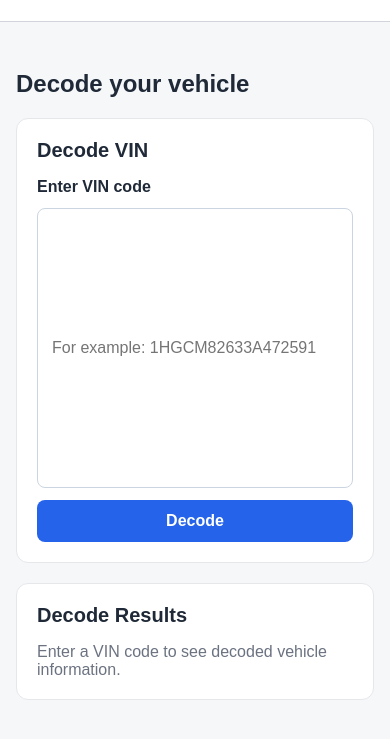
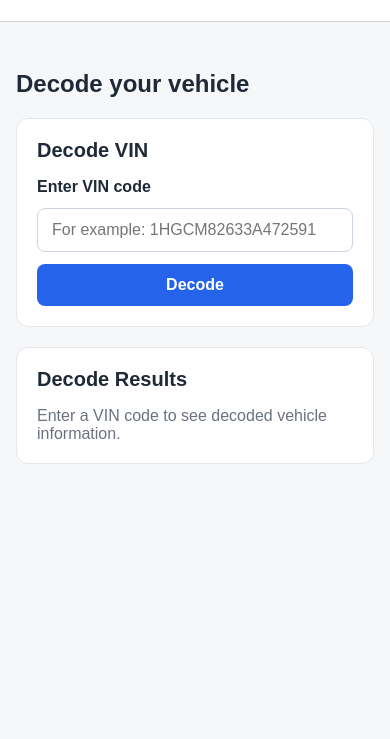
Before and after one commit to m1redo/vin-decoder, a React app: page / in a window 390 px wide. Shown: the part 93-832 px from the top of the page. Built offline with nearby package versions, Linux system fonts and the light colour scheme.

Commit message:
interface fix

```diff
--- a/src/styles.css
+++ b/src/styles.css
@@ -101,17 +101,17 @@ input {
 .form-row {
   display: flex;
   gap: 12px;
-  flex-wrap: wrap;
+  align-items: center;
 }
 
 .input {
-  flex: 1 1 280px;
-  min-width: 0;
   width: 100%;
   padding: 12px 14px;
   border: 1px solid #cbd5e1;
   border-radius: 8px;
   background-color: #ffffff;
+
+  height: 44px;
 }
 
 .input:focus {
@@ -235,6 +235,14 @@ input {
     font-size: 20px;
   }
 
+.input {
+  width: 100%;
+}
+
+.button {
+  width: 100%;
+}
+
   .form-row {
     flex-direction: column;
   }
```
